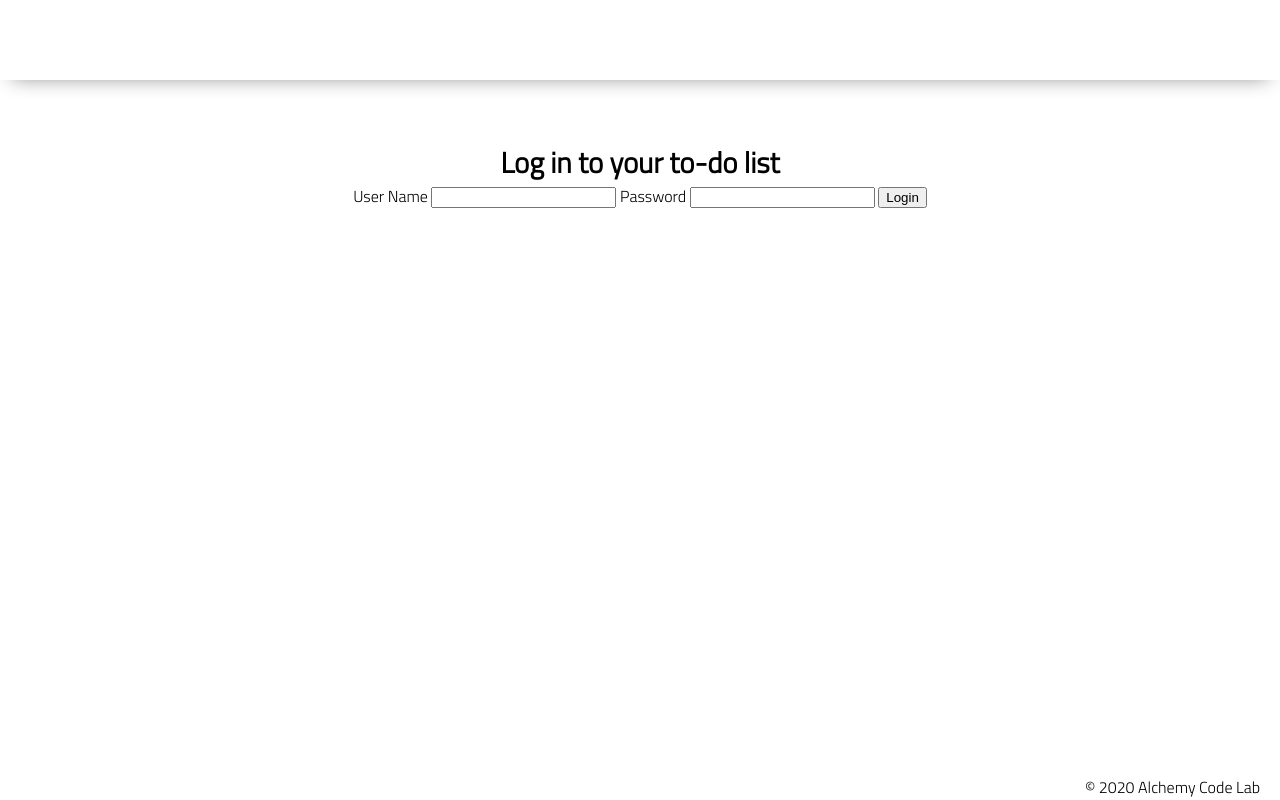
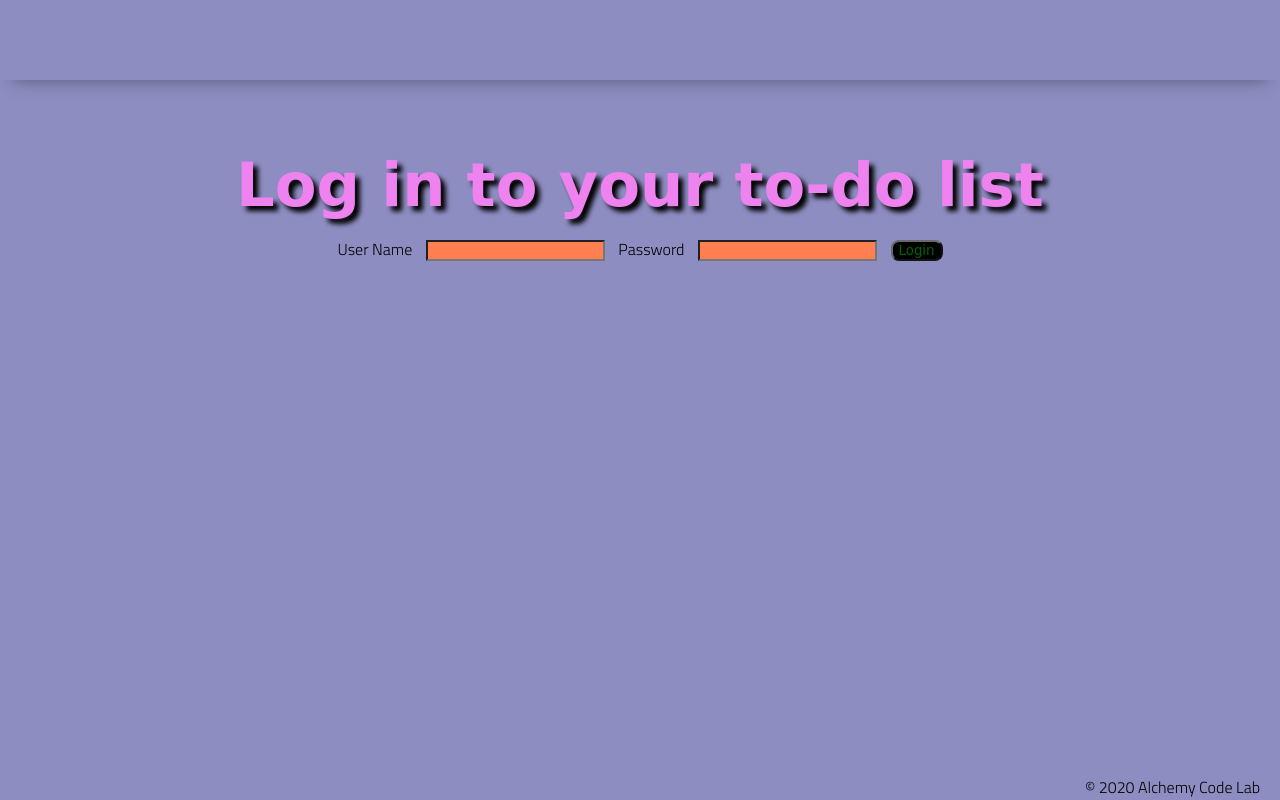
Before and after one commit to CaseyCameron/lab-16-todo-list, a plain HTML site: page index.html in a window 1280 px wide. Drawn offline with Linux system fonts and the light colour scheme.

Commit message:
did some css

```diff
--- a/index.html
+++ b/index.html
@@ -18,7 +18,7 @@
     </header>
     <main>
         <section class="main-section">
-            <h2>
+            <h2 class='blinking'>
                 Log in to your to-do list
             </h2>
 
--- a/styles/style.css
+++ b/styles/style.css
@@ -19,7 +19,7 @@ body {
     --footer-height: 25px;
 
     font-family: 'Titillium Web', sans-serif;
-    background-color: var(--color2);
+    background-color: rgba(98, 98, 172, 0.726);
 }
 
 main {
@@ -28,6 +28,7 @@ main {
     justify-content: center;
     align-items: center;
     margin-bottom: calc(var(--footer-height));
+
 }
 
 section {
@@ -62,8 +63,10 @@ footer {
 
 
 h2 {
-    font-size: 1.8rem;
+    font-size: 3.8rem;
     font-weight: bold;
+    font-family: 'Caveat', cursive;
+    padding: 10px;
 }
 
 .gutter-right {
@@ -115,3 +118,40 @@ footer {
 .completed {
     text-decoration: line-through;
 }
+
+#the-list {
+    background-image: url('../img/notepad.PNG');
+    width: 80%;
+    text-align: center;
+    font-family: 'Caveat', cursive;
+    font-size: 25px;
+    margin: 10px;
+}
+
+input {
+    background-color: coral;
+    text-align: center;
+    font-family: 'Caveat', cursive;
+    margin: 10px;
+}
+
+.blinking {
+    animation:blinkingText 1.2s infinite;
+    text-shadow: 5px 5px 5px black;
+}
+
+@keyframes blinkingText{
+    0%{     color: violet;}
+    49%{    color: violet;}
+    60%{    color: transparent;}
+    99%{    color:transparent;}
+    100%{   color: #000;}
+}
+
+button {
+    background-color: black;
+    color: darkgreen;
+    border-radius: 8px;
+    border-color: dimgrey;
+    font-family: 'Caveat', cursive;
+}
```
Also changed, not shown: signup/index.html (+1 -1 lines), todo/index.html (+5 -2 lines), img/notepad.PNG (added).
